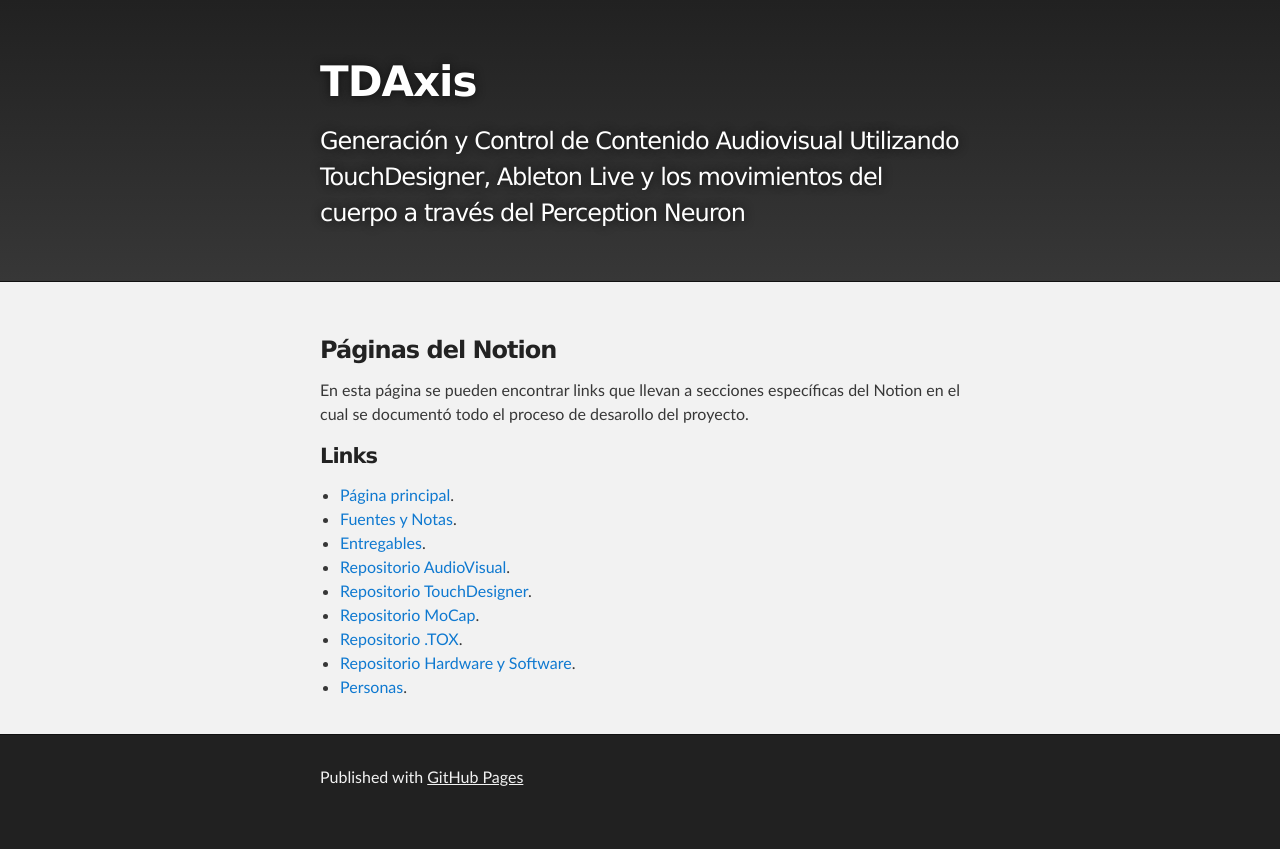
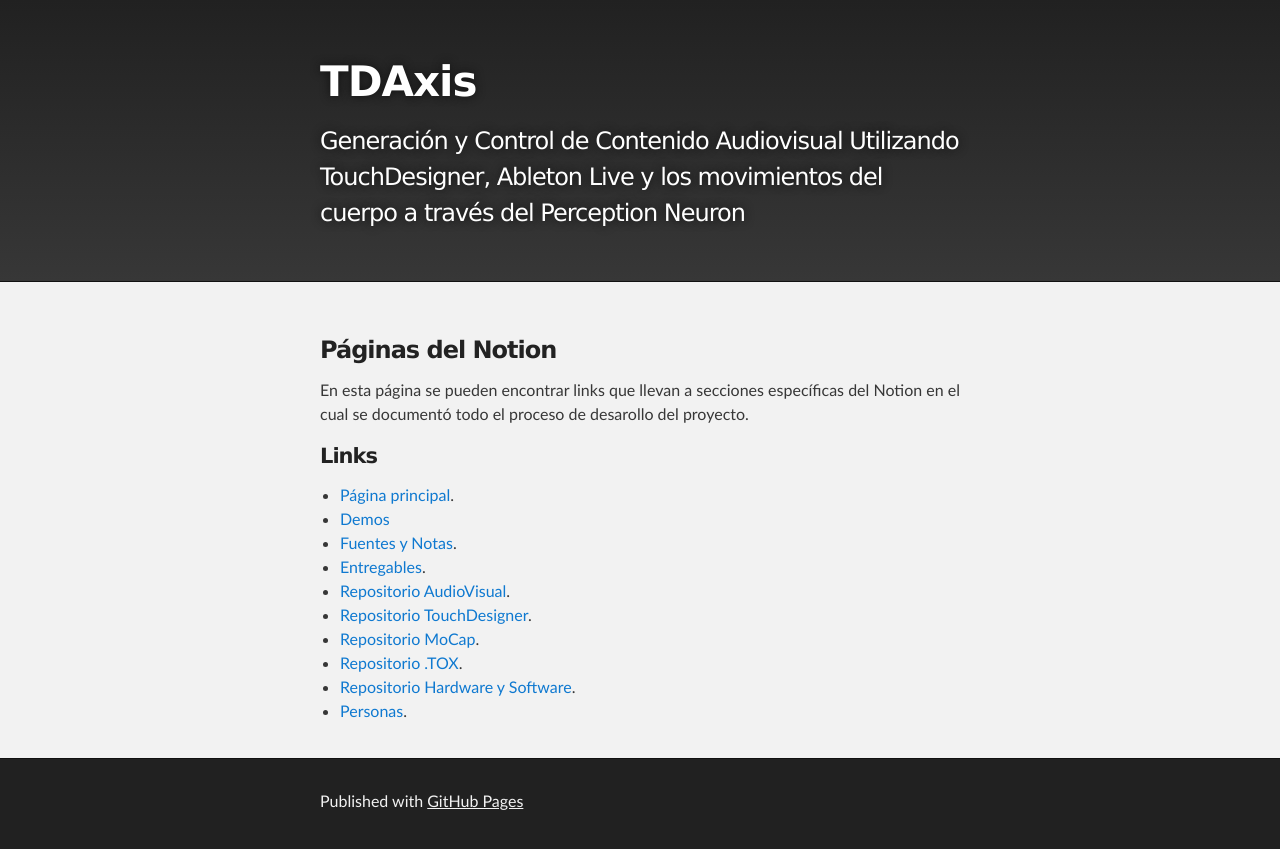
Before and after one commit to TDAxis/tdaxis.github.io, a Jekyll site: the page built from notion.md, in a window 1280 px wide. Shown: the top 849 px of the page. Built offline with Jekyll 4.4.1, drawn with Linux system fonts in a browser that asks for light colours; our own code applies the rules of GitHub Pages for plain Markdown files.

Commit message:
Update notion.md

```diff
--- a/notion.md
+++ b/notion.md
@@ -10,6 +10,7 @@ En esta página se pueden encontrar links que llevan a secciones específicas de
 #### Links
 
 *   [Página principal](https://www.notion.so/Generaci-n-y-Control-de-Contenido-Audiovisual-Utilizando-TouchDesigner-Ableton-Live-y-los-movimient-cc47f40a46ff41beb3adfa03ad5659f6).
+*   [Demos](https://www.notion.so/Demos-1b2ea1c49fd4499a8d9ce4cbb2f62371)
 *   [Fuentes y Notas](https://www.notion.so/789e6af604b044b7a06b8616074463ec?v=72cab19bb5db4bfaaab22ec895f271e9).
 *   [Entregables](https://www.notion.so/b6377d2cd7d542bfbd386638d63c3369?v=14049ca1e85944128d1047422074cd67).
 *   [Repositorio AudioVisual](https://www.notion.so/8108b31b761d4359bdbd6b71f292f173?v=6e193975c08b47bcb02743d26ed7e184).
```
